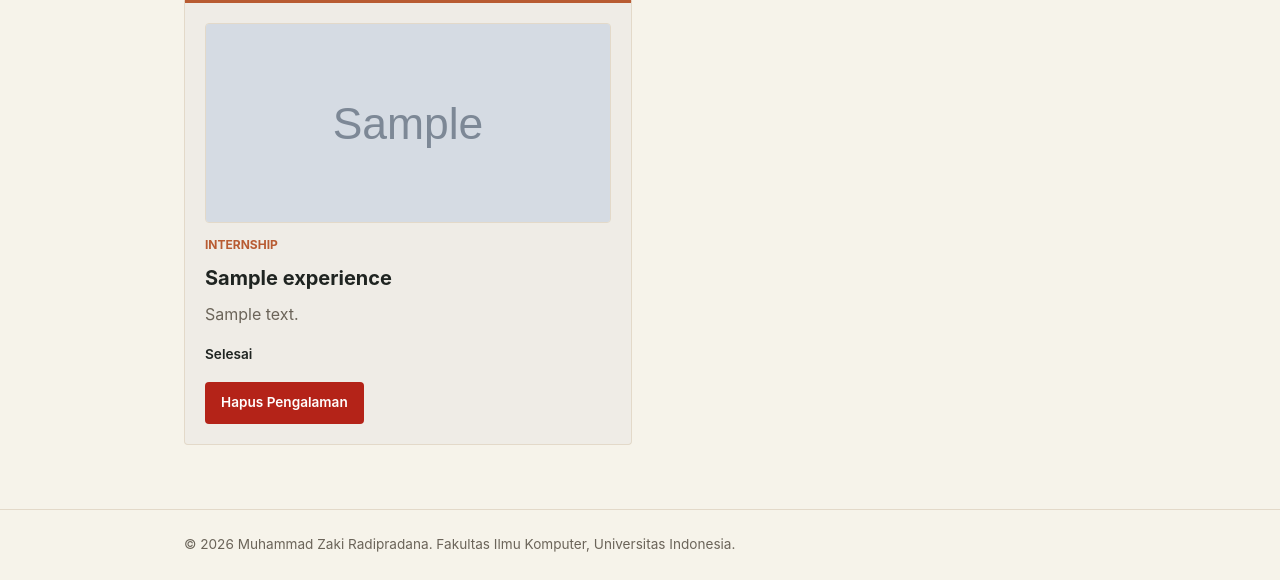
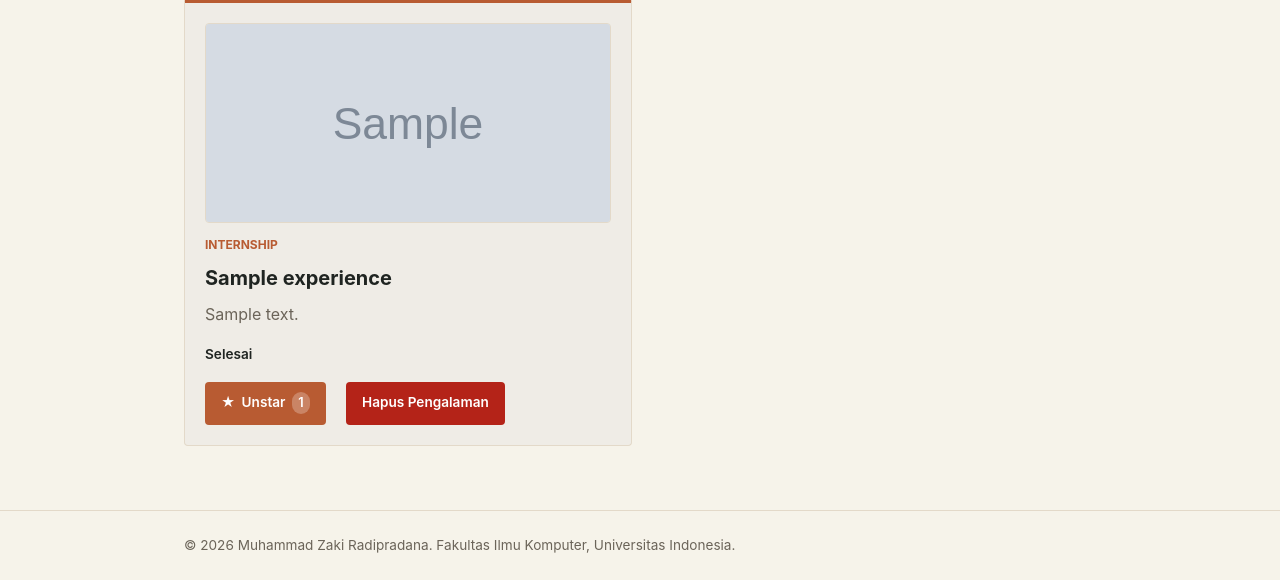
Before and after one commit to zakirdpradana/myportofolio, a Django app: page /experience/ in a window 1280 px wide. Shown: the part 316-896 px from the top of the page. Run offline with Django 5.2, Linux system fonts and the light colour scheme; a user stored in the database is signed in; tables that the repository leaves empty hold one stand-in row (values such as "Sample post"); grey boxes marked "Sample" are stand-in pictures.

Commit message:
feat: add star experience feature and store it's data (Tutorial 4)

```diff
--- a/main/models.py
+++ b/main/models.py
@@ -1,4 +1,5 @@
 import uuid
+from django.contrib.auth.models import User
 from django.db import models
 
 class Experience(models.Model):
@@ -16,6 +17,9 @@ class Experience(models.Model):
     description = models.TextField()
     category = models.CharField(max_length=20, choices=EXPERIENCE_CHOICES, default='full-time')
     thumbnail = models.URLField(blank=True, null=True)
+    starred_by = models.ManyToManyField(
+        User, related_name="starred_projects", blank=True
+    )
     started_at = models.DateTimeField(auto_now_add=True)
     ended_at = models.DateTimeField(blank=True, null=True)
     def __str__(self):
--- a/main/urls.py
+++ b/main/urls.py
@@ -1,6 +1,10 @@
 from django.urls import path
 
-from main.views import show_main, show_experience, show_education, create_experience, get_experience_json, delete_experience, create_education, delete_education, get_education_json, update_education, register, login_user, logout_user
+from main.views import show_main, show_experience, show_education
+from main.views import create_experience, get_experience_json, delete_experience
+from main.views import create_education, delete_education, get_education_json, update_education
+from main.views import register, login_user, logout_user
+from main.views import toggle_star
 
 app_name = "main"
 
@@ -10,6 +14,7 @@ urlpatterns = [
     path("experience/add/", create_experience, name="create_experience"),
     path("experience/<uuid:experience_id>/delete/",delete_experience,name="delete_experience"),
     path("api/experience/", get_experience_json, name="get_experience_json"),
+    path("experience/<uuid:experience_id>/star/",toggle_star,name="toggle_star"),
     path("education/", show_education, name="show_education"),
     path("education/add/", create_education, name="create_education"),
     path("education/<uuid:education_id>/delete/",delete_education,name="delete_education"),
--- a/main/views.py
+++ b/main/views.py
@@ -105,7 +105,9 @@ def get_experience_json(request):
     if title_query:
         experiences = experiences.filter(title__icontains=title_query)
 
-    experience_json = serializers.serialize("json", experiences)
+    experience_json = serializers.serialize(
+        "json", experiences, use_natural_foreign_keys=True
+    )
     return HttpResponse(experience_json, content_type="application/json")
 
 @login_required(login_url="/login/")
@@ -252,3 +254,15 @@ def logout_user(request):
     response = redirect("main:show_main")
     response.delete_cookie('last_login')
     return response
+
+@login_required(login_url="/login/")
+def toggle_star(request, experience_id):
+    experience = get_object_or_404(Experience, pk=experience_id)
+
+    if request.method == "POST":
+        if request.user in experience.starred_by.all():
+            experience.starred_by.remove(request.user)
+        else:
+            experience.starred_by.add(request.user)
+
+    return redirect("main:show_experience")
--- a/static/css/style.css
+++ b/static/css/style.css
@@ -755,3 +755,25 @@ h1, .brand {
 .nav-user {
     color: var(--accent-light);
 }
+
+.star-form {
+    display: inline;
+}
+
+.button-star {
+    display: inline-flex;
+    align-items: center;
+    gap: 0.4rem;
+    background: var(--text-main)
+}
+
+.button-star.is-starred {
+    background: var(--accent)
+}
+
+.star-count {
+    padding: 0.05rem 0.4rem;
+    border-radius: 999px;
+    background: rgba(255, 255, 255, 0.25);
+    font-size: 0.8rem;
+}
--- /dev/null
+++ b/templates/components/experience_star.html
@@ -0,0 +1,10 @@
+<form method="post" action="{% url 'main:toggle_star' experience.id %}" class="star-form">
+    {% csrf_token %}
+    <button type="submit"
+            class="button button-star{% if user in experience.starred_by.all %} is-starred{% endif %}"
+            title="{% if experience.starred_by.all %}Dibintangi oleh {{ experience.starred_by.all|join:', ' }}{% else %}Jadilah yang pertama memberi star{% endif %}">
+        <span aria-hidden="true">★</span>
+        {% if user in experience.starred_by.all %}Unstar{% else %}Star{% endif %}
+        <span class="star-count">{{ experience.starred_by.count }}</span>
+    </button>
+</form>
--- a/templates/experience.html
+++ b/templates/experience.html
@@ -65,6 +65,7 @@
 
                             <div class="experience-card-actions">
                                 <div class="experience-actions">
+                                    {% include "components/experience_star.html" with experience=experience %}
                                     {% if user.is_superuser %}
                                         {% include "components/experience_delete_modal.html" with experience=experience %}
                                     {% endif %}
```
Also changed, not shown: main/migrations/0003_experience_starred_by.py (added).
